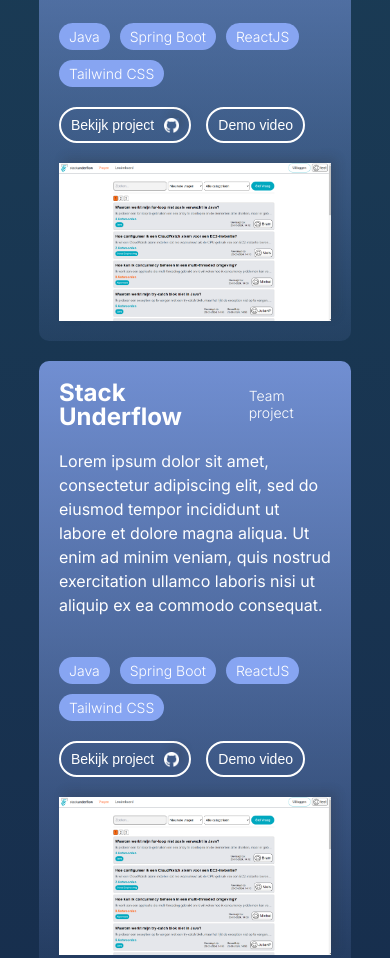
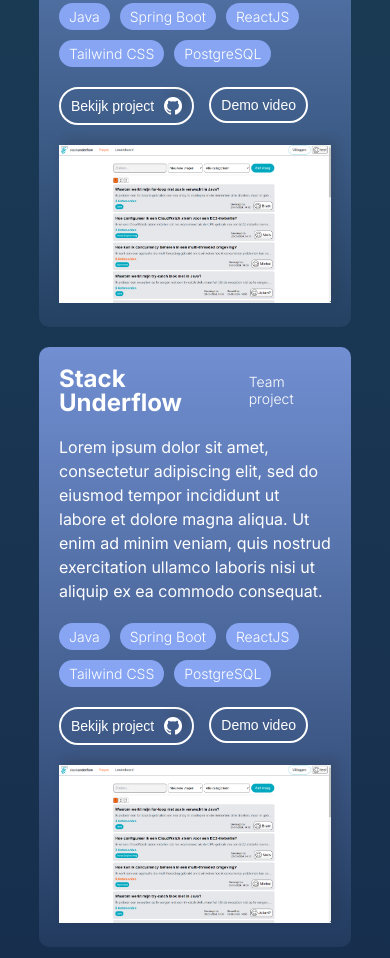
Before and after one commit to simonekouters/simonekouters.github.io, a plain HTML site: page docs/index.html in a window 390 px wide. Shown: the part 1246-2204 px from the top of the page. Drawn offline with Linux system fonts and the light colour scheme.

Commit message:
Minor changes

```diff
--- a/docs/index.html
+++ b/docs/index.html
@@ -52,10 +52,12 @@
                 </div>
 
                 <div class="project-left">
+                    <div class="project-image-container">
                         <img
                             src="images/project-images/stackunderflow.png"
                             alt="stack underflow"
                         />
+                    </div>
 
                     <div class="project-info">
                         <div class="project-text">
@@ -78,6 +80,7 @@
                                 <h4>Spring Boot</h4>
                                 <h4>ReactJS</h4>
                                 <h4>Tailwind CSS</h4>
+                                <h4>PostgreSQL</h4>
                             </div>
 
                             <div class="project-buttons">
@@ -125,6 +128,7 @@
                                 <h4>Spring Boot</h4>
                                 <h4>ReactJS</h4>
                                 <h4>Tailwind CSS</h4>
+                                <h4>PostgreSQL</h4>
                             </div>
 
                             <div class="project-buttons">
@@ -148,19 +152,21 @@
                             </div>
                         </div>
                     </div>
-
+                    <div class="project-image-container">
                         <img
                             src="images/project-images/stackunderflow.png"
                             alt="stack underflow"
                         />
                     </div>
+                </div>
 
                 <div class="project-left">
+                    <div class="project-image-container">
                         <img
                             src="images/project-images/stackunderflow.png"
                             alt="stack underflow"
                         />
-
+                    </div>
                     <div class="project-info">
                         <div class="project-text">
                             <div class="project-title">
@@ -182,6 +188,7 @@
                                 <h4>Spring Boot</h4>
                                 <h4>ReactJS</h4>
                                 <h4>Tailwind CSS</h4>
+                                <h4>PostgreSQL</h4>
                             </div>
 
                             <div class="project-buttons">
--- a/docs/styles.css
+++ b/docs/styles.css
@@ -12,6 +12,7 @@ body {
     display: flex;
     flex-direction: column;
     justify-content: space-between;
+    overscroll-behavior: none;
 }
 
 p {
@@ -155,9 +156,13 @@ header {
     margin-bottom: 40px;
 }
 
+.project-image-container {
+    width: 50%;
+}
+
 .project-left img,
 .project-right img {
-    width: 50%;
+    width: 100%;
     box-shadow: 5px -5px 10px rgba(43, 43, 43, 0.2);
 }
 
@@ -178,10 +183,6 @@ header {
 .project-text h3 {
     font-size: 1.75rem;
     line-height: 1;
-    margin-bottom: 20px;
-}
-
-.project-text p {
     margin-bottom: 20px;
 }
 
@@ -221,6 +222,7 @@ header {
     transition: background-color 0.2s ease;
     color: white;
     font-size: 1rem;
+    text-wrap: nowrap;
 }
 
 .project-buttons button:hover {
@@ -228,7 +230,7 @@ header {
 }
 
 .github-logo {
-    max-width: 20px;
+    max-width: 1.125rem;
     margin-left: 10px;
 }
 
@@ -404,7 +406,7 @@ footer p {
     }
 
     .over-mij-content img {
-        width: 100%;
+        width: 85%;
     }
 
     .skills-container {
@@ -440,9 +442,8 @@ footer p {
         font-size: 0.875rem;
     }
 
-    .github-logo {
-        max-width: 15px;
-        margin-left: 10px;
+    .project-image-container {
+        width: 100%;
     }
 
     #contact {
```
Lines whose indentation alone changed are shown as unchanged.
